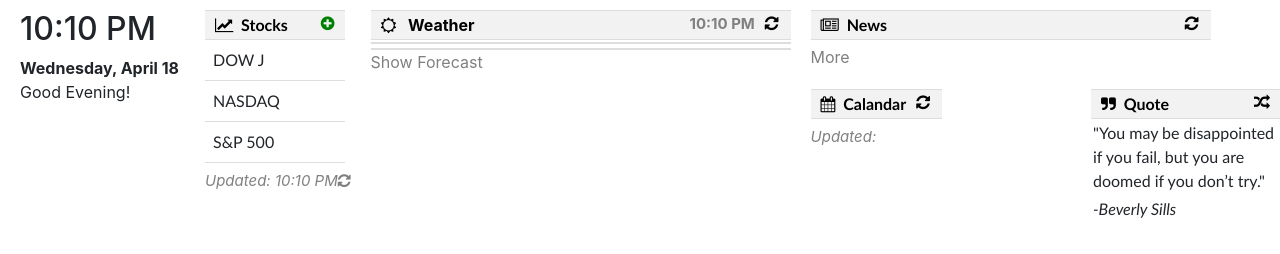
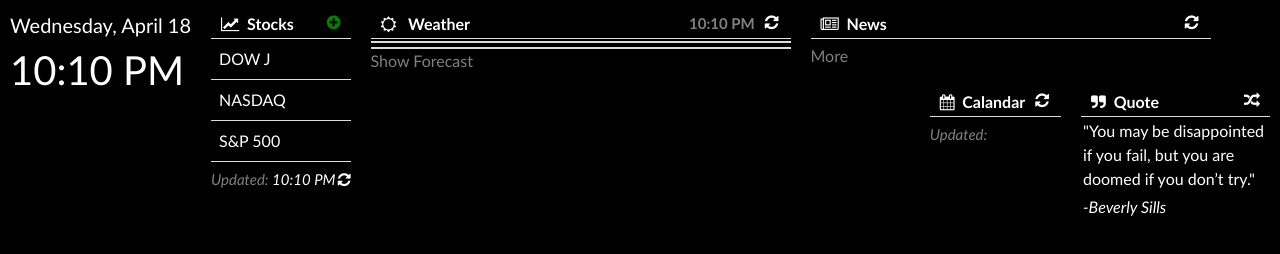
Before and after one commit to rljohnson32/capstone_gui, a plain HTML site: page html/gui.html in a window 1280 px wide. Drawn offline with nearby package versions, Linux system fonts and the light colour scheme; no server answers.

Commit message:
mirror friendly background

```diff
--- a/css/style.css
+++ b/css/style.css
@@ -1,27 +1,43 @@
-/*html *
+html *
 {
    background-color: #000 !important;
    color: #fff;
+   font-family: "Trebuchet MS", Arial, Helvetica, sans-serif;
+}
+
+
+/*header {
+    width: 100%;
+    height: 20%;
+    background: aqua;
+    margin-left: 10px;
+    padding: 10px;
 }*/
 
-header {
-    width: 100%;
-    height: 20%;
-    /*background: aqua;*/
-    margin-left: 10px;
-    padding: 10px;
+body {
+  padding: 10px;
 }
 div#clock {
     /*width: 20%;*/
     /*background: red;*/
     float: left;
     /*margin-right: 20px;*/
-    width:165px;
+    /*width:165px;*/
     margin-bottom: 20px;
 }
 
+#date{
+  font-size: 125%;
+  margin-bottom: 0px;
+}
+
+#timeString{
+  font-size: 250%;
+  margin-bottom: 0px;
+}
+
 #calandar{
-  float:left;
+  float:right;
 }
 
 #calandarRefresh{
@@ -310,10 +326,10 @@ th {
     padding-right: 10px;
     text-align: left;
     background-color: #f2f2f2;
-    color: black;
+    /*color: black;*/
     colspan="3";
     border-bottom: 1px solid #ddd;
-    border-top: 1px solid #ddd;
+    /*border-top: 1px solid #ddd;*/
 }
 
 /*#quotelist th {
@@ -485,8 +501,10 @@ th {
   div#calandar {
     /*width: 25%;*/
     /*background: red;*/
-    float: left;
+    /*float: left;*/
+    /*float: top;*/
     margin-left: 20px;
+    /*width: 10%;*/
 }
 
   #eventlist {
--- a/html/gui.html
+++ b/html/gui.html
@@ -17,11 +17,11 @@
     <script src='https://cdnjs.cloudflare.com/ajax/libs/jquery/2.1.3/jquery.min.js'></script>
     <script src="https://code.responsivevoice.org/responsivevoice.js"></script>
 
-    <header>
+<!--     <header> -->
       <div id="clock">
-        <h2 id="timeString"></h2>
-        <b id="date"></b>
-        <p id="greeting"></p>
+        <p id="date"></p>
+        <p id="timeString"></p>
+        <!-- <p id="greeting"></p> -->
         <div id="countdown"></div>
       </div>
 
@@ -249,7 +249,7 @@
         <button onclick="toggleEvents()" class = "google" id="signout-button" style="display: none; width: 100px;">Sign Out</button>
         </br>
       </div>
-    </header>
+<!--     </header> -->
 
     <!-- Custom JS files -->
     <script src="../js/google.js"></script>
@@ -258,7 +258,7 @@
     <script src="../js/clock.js"></script>
     <script src="../js/quote.js"></script>
     <script src="../js/stocks.js"></script>
-    <script src="../js/voiceRecognition.js"></script>
+<!--     <script src="../js/voiceRecognition.js"></script> -->
     <!-- Google API -->
     <script async defer src="https://apis.google.com/js/api.js"
       onload="this.onload=function(){};handleClientLoad()"
```
